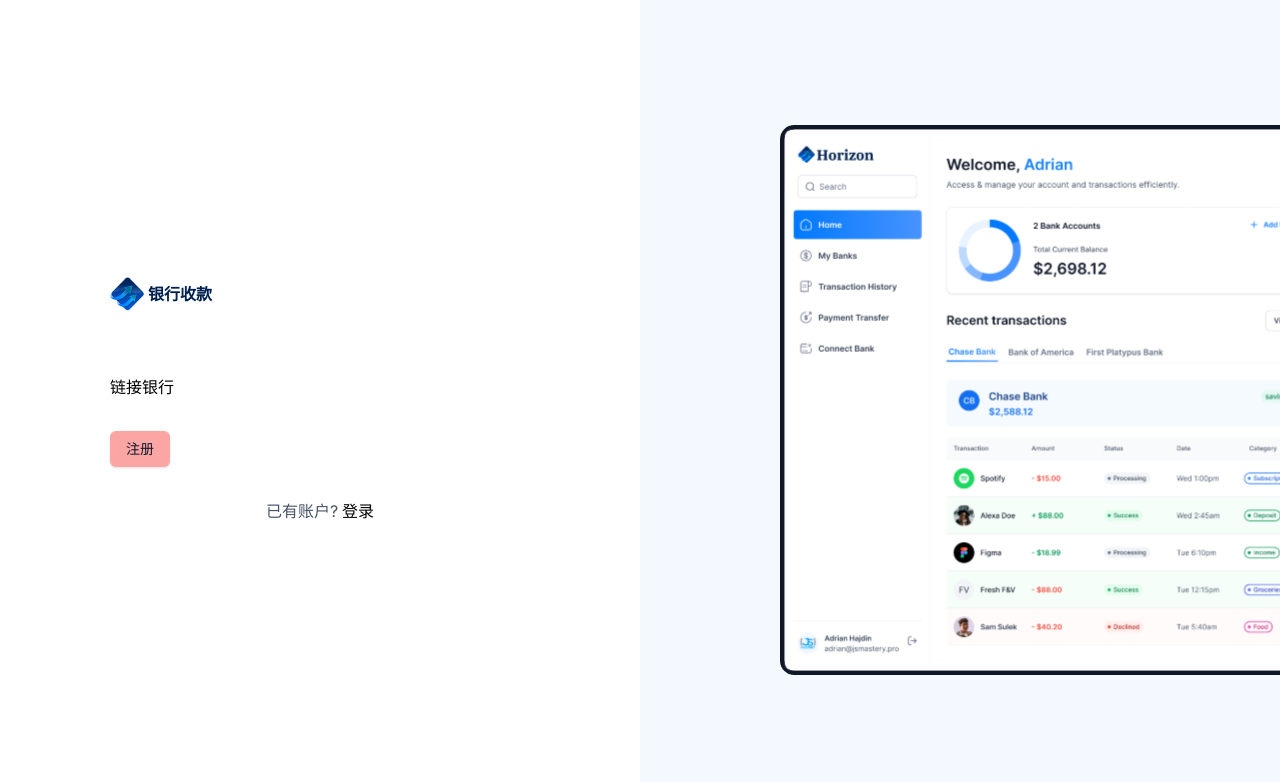
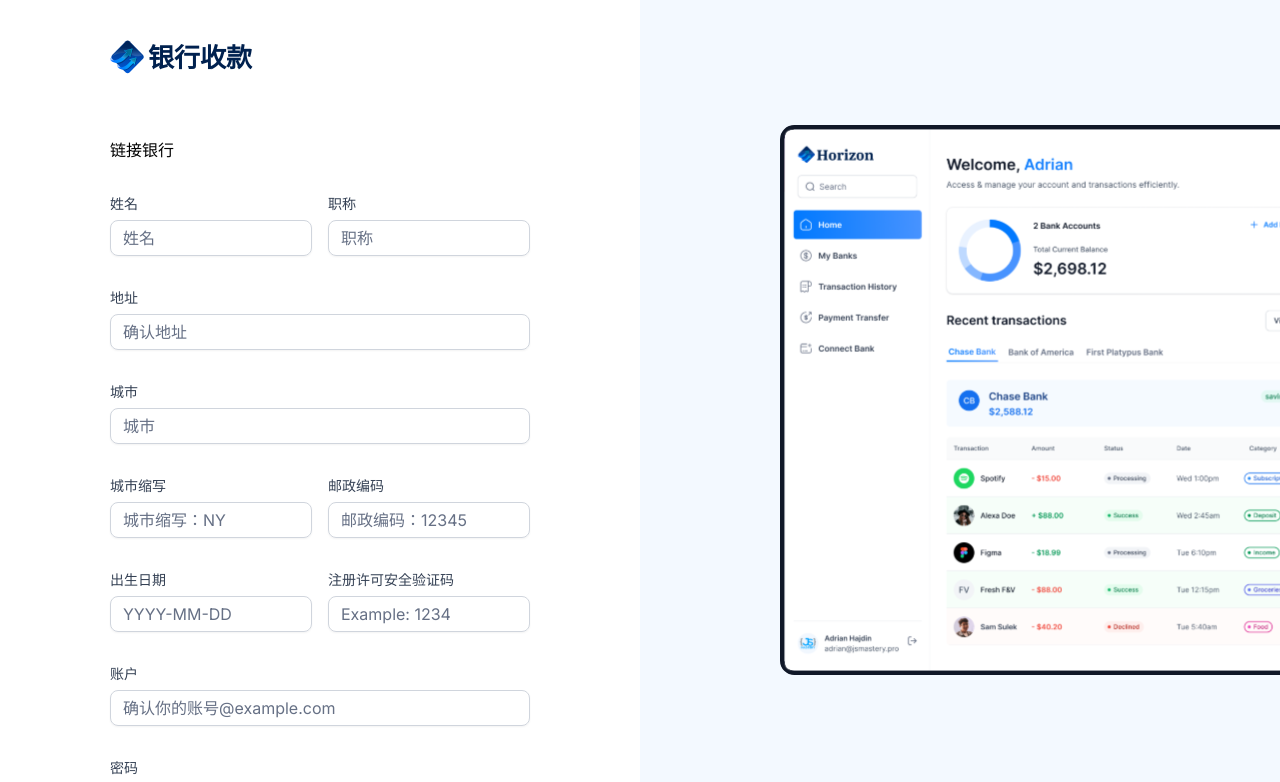
Before and after one commit to xtc2016xtc/ideal-garbanzo, a Next.js app: page /sign-up in a window 1280 px wide. Shown: the top 782 px of the page. Built offline with nearby package versions, Linux system fonts and the light colour scheme.

Commit message:
A component is changing an uncontrolled input to be controlled. This is likely caused by the value changing from undefined to a defined value, which should not happen. Decide between using a controlled or uncontrolled input element for the lifetime of the component. More info:解决未授控问题

```diff
--- a/src/app/globals.css
+++ b/src/app/globals.css
@@ -57,4 +57,57 @@
   .flex-center {
     @apply flex items-center justify-center;
   }
+  /*注册登录按钮*/
+  .form-btn {
+    @apply text-16 rounded-lg border border-bankGradient bg-bank-gradient font-semibold text-white shadow-form;
+  }
+  /*字体*/
+  .text-10 {
+    @apply text-[10px] leading-[14px];
+  }
+  .text-12 {
+    @apply text-[12px] leading-[16px];
+  }
+  .text-14 {
+    @apply text-[14px] leading-[20px];
+  }
+  .text-16 {
+    @apply text-[16px] leading-[24px];
+  }
+  .text-18 {
+    @apply text-[18px] leading-[22px];
+  }
+  .text-20 {
+    @apply text-[20px] leading-[24px];
+  }
+  .text-24 {
+    @apply text-[24px] leading-[30px];
+  }
+  .text-26 {
+    @apply text-[26px] leading-[32px];
+  }
+  .text-30 {
+    @apply text-[30px] leading-[38px];
+  }
+  .text-36 {
+    @apply text-[36px] leading-[44px];
+  }
+
+  /*输入框*/
+  .input-class {
+    @apply text-16 placeholder:text-16 rounded-lg border border-gray-300 text-gray-900 placeholder:text-gray-500;
+  }
+  .form-item {
+    @apply flex flex-col gap-1.5;
+  }
+  .form-label {
+    @apply text-14 w-full max-w-[280px] font-medium text-gray-700;
+  }
+  .form-message {
+    @apply text-12 text-red-500;
+  }
+  /*链接银行*/
+  .form-link {
+    @apply text-14 cursor-pointer font-medium text-bankGradient;
+  }
 }
--- a/src/components/Form/AuthForm.tsx
+++ b/src/components/Form/AuthForm.tsx
@@ -5,36 +5,45 @@
 import {z} from "zod";
 import {zodResolver} from "@hookform/resolvers/zod";
 import {useForm} from "react-hook-form";
-import React from "react";
-import {
-    Form,
-    FormControl,
-    FormField,
-    FormItem,
-    FormLabel,
-    FormMessage,
-} from "@/components/ui/form"
-import { Input } from "@/components/ui/input"
+import React, { useState } from "react";
+import {Form} from "@/components/ui/form"
 import {Button} from "@/components/ui/button";
+import CustomInput from "@/components/input/CustomInput";
+import {authFormSchema} from "@/lib/utils";
+import {Loader2} from "lucide-react";
+import {useRouter} from "next/navigation";
 
 const AuthForm = ({type}:{type:string}) => {
 
-    const formSchema = z.object({
-        email:z.string().email(),
-        password:z.string().min(8)
-    })
+    /*路由*/
+    const router = useRouter();
+
+    /*注册加载*/
+    const [isLoading, setIsLoading] = useState(false);
+
+    const formSchema = authFormSchema(type);
 
     const form = useForm<z.infer<typeof formSchema>>({
         resolver: zodResolver(formSchema),
         defaultValues: {
             email: "",
-            password: ''
+            password: '',
+            firstName: '',
+            lastName: '',
+            address1: '',
+            city: '',
+            state: '',
+            postalCode: '',
+            dateOfBirth: '',
+            ssn: '',
         },
     })
 
-    const onSubmit = async (date:z.infer<typeof formSchema>) => {
-        console.log(date)
-    }
+    const onSubmit = async (data: z.infer<typeof formSchema>) => {
+        console.log(data);
+        setIsLoading(true);
+        router.push('/')
+    };
 
     return (
         <section className="auth-form">
@@ -76,40 +85,48 @@
             <>
                 <Form {...form}>
                     <form onSubmit={form.handleSubmit(onSubmit)} className="space-y-8">
-                        {type === 'sign-in' && (
+                        {type === 'sign-up' && (
                             <>
-                                <FormField
-                                    control={form.control}
-                                    name="email"
-                                    render={({field}) => (
-                                        <FormItem>
-                                            <FormLabel>账户邮件</FormLabel>
-                                            <FormControl>
-                                                <Input placeholder="shadcn" {...field} />
-                                            </FormControl>
-                                            <FormMessage/>
-                                        </FormItem>
-                                    )}
-                                />
-                                <FormField
-                                    control={form.control}
-                                    name="password"
-                                    render={({field}) => (
-                                        <FormItem>
-                                            <FormLabel>密码</FormLabel>
-                                            <FormControl>
-                                                <Input placeholder="shadcn" {...field} />
-                                            </FormControl>
-                                            <FormMessage/>
-                                        </FormItem>
-                                    )}
-                                />
+                                <div className="flex gap-4">
+                                    <CustomInput control={form.control} name="firstName" label="姓名"
+                                                 placeholder="姓名"/>
+                                    <CustomInput control={form.control} name='lastName' label="职称"
+                                                 placeholder='职称'/>
+                                </div>
+                                <CustomInput control={form.control} name='address1' label="地址"
+                                             placeholder='确认地址'/>
+                                <CustomInput control={form.control} name='city' label="城市" placeholder='城市'/>
+                                <div className="flex gap-4">
+                                    <CustomInput control={form.control} name='state' label="城市缩写"
+                                                 placeholder='城市缩写：NY'/>
+                                    <CustomInput control={form.control} name='postalCode' label="邮政编码"
+                                                 placeholder='邮政编码：12345'/>
+                                </div>
+                                <div className="flex gap-4">
+                                    <CustomInput control={form.control} name='dateOfBirth' label="出生日期"
+                                                 placeholder='YYYY-MM-DD'/>
+                                    <CustomInput control={form.control} name='ssn' label="注册许可安全验证码"
+                                                 placeholder='Example: 1234'/>
+                                </div>
                             </>
                         )}
 
+                        <CustomInput control={form.control} name='email' label="账户"
+                                     placeholder='确认你的账号@example.com'/>
 
+                        <CustomInput control={form.control} name='password' label="密码" placeholder='确认密码'/>
 
-                        <Button type="submit" className="text-gray-900 bg-red-300">注册</Button>
+                        <div className="flex flex-col gap-4">
+                            <Button type="submit" disabled={isLoading} className="form-btn">
+                                {isLoading ? (
+                                    <>
+                                        <Loader2 size={20} className="animate-spin" /> &nbsp;
+                                        加载中...请稍后...
+                                    </>
+                                ):type === "sign-in"
+                                    ? '登录':'注册'}
+                            </Button>
+                        </div>
                     </form>
                 </Form>
                 <footer className="flex justify-center gap-1">
--- a/src/components/input/CustomInput.tsx
+++ b/src/components/input/CustomInput.tsx
@@ -1,18 +1,49 @@
-import React from "react";
-// import {z} from "zod";
-// import {Control} from "react-hook-form";
+import React from 'react'
+import { Control, FieldPath } from 'react-hook-form'
+import { z } from 'zod'
+import { authFormSchema } from '@/lib/utils'
+import { FormControl, FormField, FormLabel, FormMessage } from "@/components/ui/form"
+import { Input } from "@/components/ui/input"
 
+// eslint-disable-next-line @typescript-eslint/no-unused-vars
+const formSchema = authFormSchema('sign-up')
 
-// interface CustomInputProps {
-//     control:Control<z.infer<typeof formSchema>>
-// }
+interface CustomInputProps {
+    control: Control<z.infer<typeof formSchema>>,
+    name: FieldPath<z.infer<typeof formSchema>>,
+    label: string,
+    placeholder: string
+}
 
+const CustomInput: React.FC<CustomInputProps> = ({ control, name, label, placeholder }) => {
+    const inputId = `form-item-${name}`; // Generate a unique id based on the name
+    const autocomplete = name === 'password' ? 'current-password' : 'off'
 
-const CustomInput:React.FC = ({  }) => {
     return (
-        <div>
-
-        </div>
+        <FormField
+            control={control}
+            name={name}
+            render={({ field }) => (
+                <div className="form-item">
+                    <FormLabel className="form-label" htmlFor={inputId}>
+                        {label}
+                    </FormLabel>
+                    <div className="flex w-full flex-col">
+                        <FormControl>
+                            <Input
+                                id={inputId} // Assign the generated id here
+                                placeholder={placeholder}
+                                className="input-class"
+                                type={name === 'password' ? 'password' : 'text'}
+                                autoComplete={autocomplete}
+                                {...field}
+                            />
+                        </FormControl>
+                        <FormMessage className="form-message mt-2" />
+                    </div>
+                </div>
+            )}
+        />
     )
 }
 
--- a/src/lib/utils.ts
+++ b/src/lib/utils.ts
@@ -8,6 +8,15 @@
 
 export const authFormSchema = (type:string) => z.object({
   /*注册*/
-  firstName: type === 'sign-in' ? z.string().optional():z.string().min(3),
-  lastName: type === 'sign-in' ? z.string().optional():z.string().min(3),
+  firstName: type === 'sign-in' ? z.string().optional() : z.string().min(3),
+  lastName: type === 'sign-in' ? z.string().optional() : z.string().min(3),
+  address1: type === 'sign-in' ? z.string().optional() : z.string().max(50),
+  city: type === 'sign-in' ? z.string().optional() : z.string().max(50),
+  state: type === 'sign-in' ? z.string().optional() : z.string().min(2).max(2),
+  postalCode: type === 'sign-in' ? z.string().optional() : z.string().min(3).max(6),
+  dateOfBirth: type === 'sign-in' ? z.string().optional() : z.string().min(3),
+  ssn: type === 'sign-in' ? z.string().optional() : z.string().min(3),
+  /*登录*/
+  email: z.string().email(),
+  password: z.string().min(8),
 })
```
Lines whose indentation alone changed are shown as unchanged.
